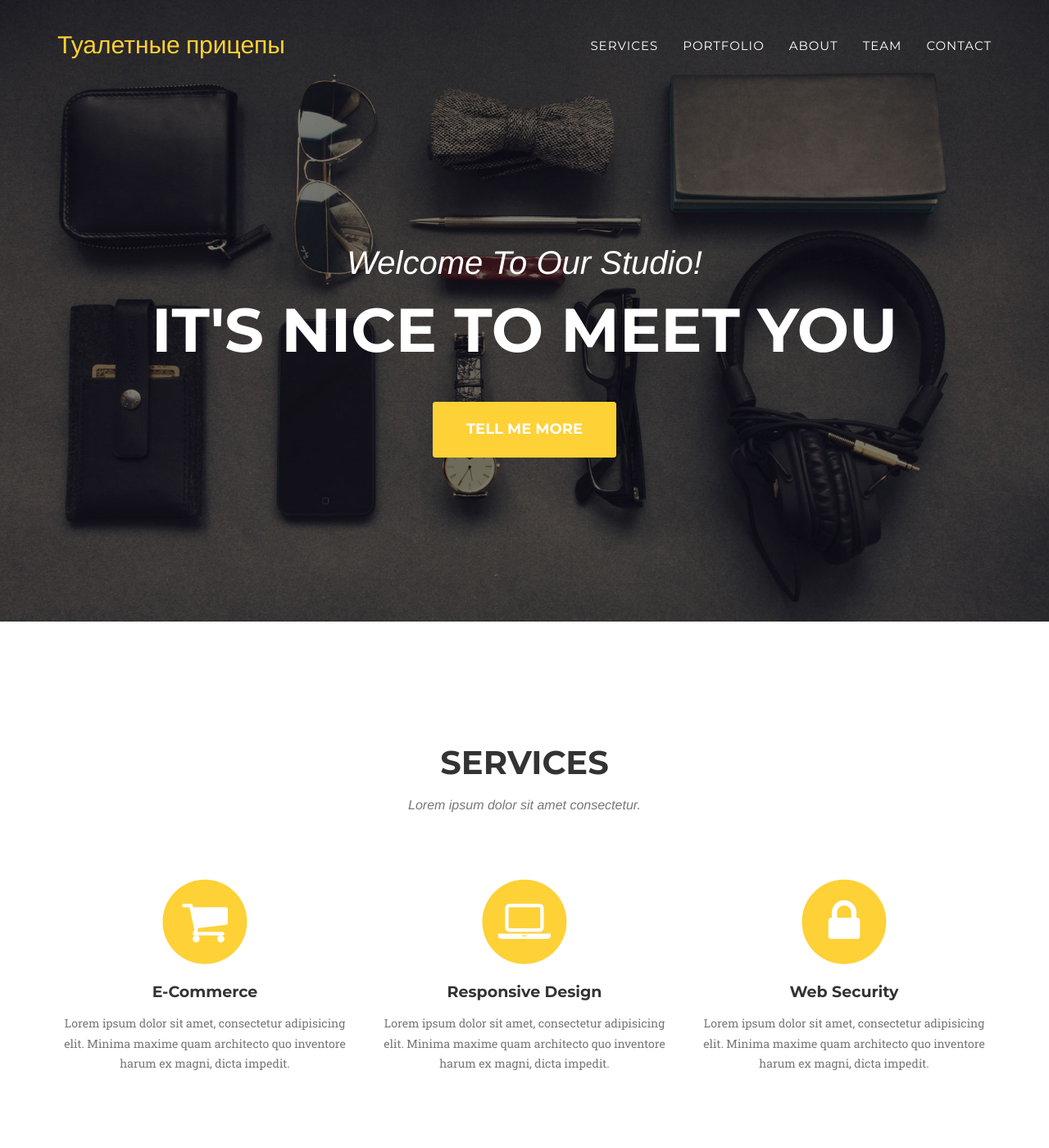
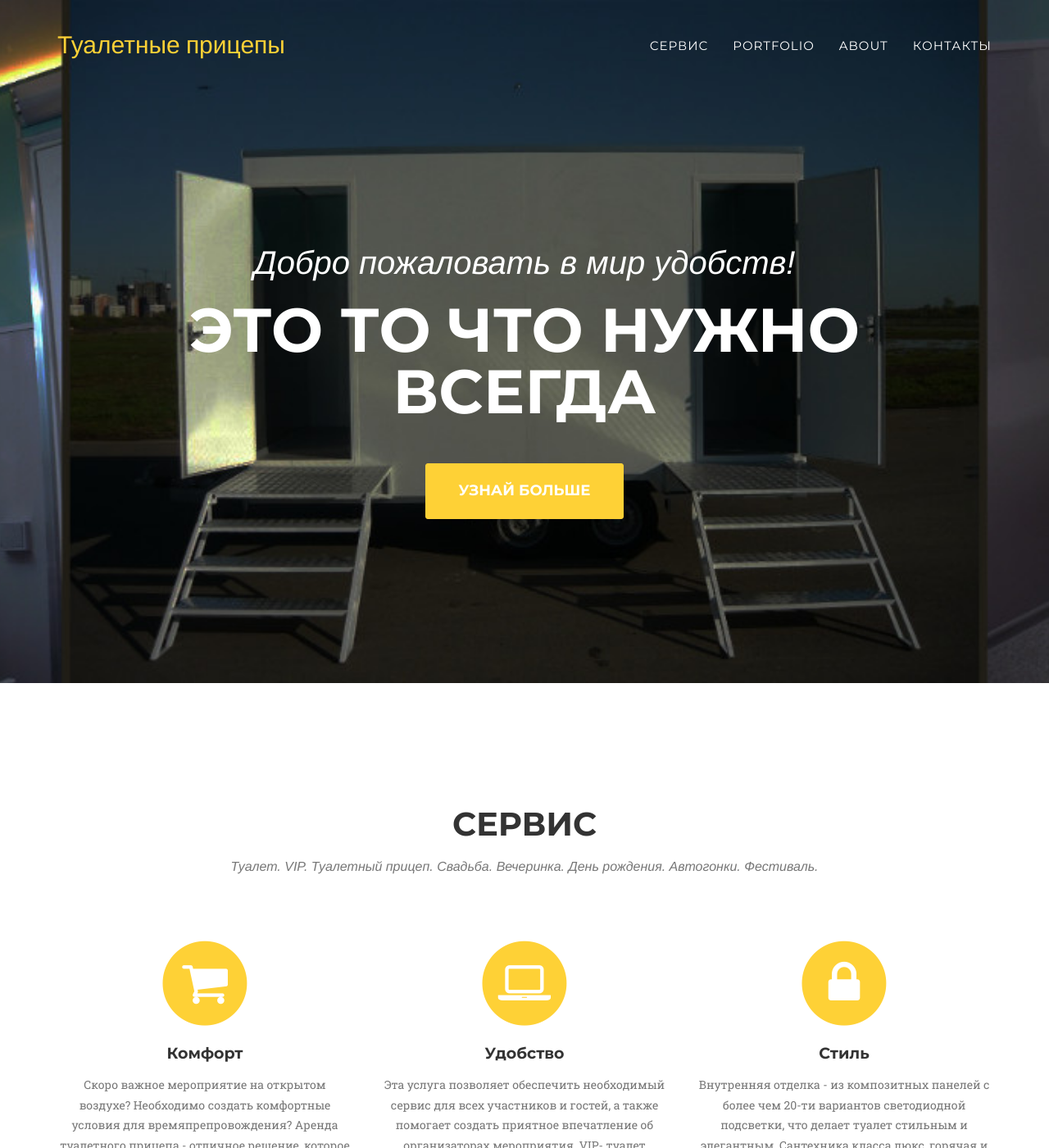
Before and after one commit to toilet-trailer/toilet-traller, a Jekyll site: the page built from index.html, in a window 1280 px wide and 1400 px high. Shown: the whole window at 82% size. Built offline with Jekyll 4.4.1, drawn with Linux system fonts in a browser that asks for light colours; some web fonts are replaced; some of the changed text lies outside the part shown.

Commit message:
Доработано оформление хидера Доработано оформление сервисов Удалены ненужные каталоги и файлы

```diff
--- a/_includes/clients.html
+++ /dev/null
@@ -1,27 +0,0 @@
-<!-- Clients Aside -->
-    <aside class="clients">
-        <div class="container">
-            <div class="row">
-                <div class="col-md-3 col-sm-6">
-                    <a href="#">
-                        <img src="img/logos/envato.jpg" class="img-responsive img-centered" alt="">
-                    </a>
-                </div>
-                <div class="col-md-3 col-sm-6">
-                    <a href="#">
-                        <img src="img/logos/designmodo.jpg" class="img-responsive img-centered" alt="">
-                    </a>
-                </div>
-                <div class="col-md-3 col-sm-6">
-                    <a href="#">
-                        <img src="img/logos/themeforest.jpg" class="img-responsive img-centered" alt="">
-                    </a>
-                </div>
-                <div class="col-md-3 col-sm-6">
-                    <a href="#">
-                        <img src="img/logos/creative-market.jpg" class="img-responsive img-centered" alt="">
-                    </a>
-                </div>
-            </div>
-        </div>
-    </aside>
--- a/_includes/css/agency.css
+++ b/_includes/css/agency.css
@@ -266,7 +266,7 @@ header {
     text-align: center;
     color: #fff;
     background-attachment: scroll;
-    background-image: url(../img/header-bg.jpg);
+    background-image: url(img/header-bg.jpg);
     background-position: center center;
     background-repeat: none;
     -webkit-background-size: cover;
--- a/_includes/footer.html
+++ b/_includes/footer.html
@@ -2,7 +2,7 @@
         <div class="container">
             <div class="row">
                 <div class="col-md-4">
-                    <span class="copyright">Copyright &copy; {{ site.title }} 2014</span>
+                    <span class="copyright">Copyright &copy; {{ site.title }} 2015</span>
                 </div>
                 <div class="col-md-4">
                     <ul class="list-inline social-buttons">
--- a/_includes/header.html
+++ b/_includes/header.html
@@ -19,7 +19,7 @@
                         <a href="#page-top"></a>
                     </li>
                     <li>
-                        <a class="page-scroll" href="#services">Services</a>
+                        <a class="page-scroll" href="#services">Сервис</a>
                     </li>
                     <li>
                         <a class="page-scroll" href="#portfolio">Portfolio</a>
@@ -28,10 +28,7 @@
                         <a class="page-scroll" href="#about">About</a>
                     </li>
                     <li>
-                        <a class="page-scroll" href="#team">Team</a>
-                    </li>
-                    <li>
-                        <a class="page-scroll" href="#contact">Contact</a>
+                        <a class="page-scroll" href="#contact">Контакты</a>
                     </li>
                 </ul>
             </div>
@@ -44,9 +41,9 @@
     <header>
         <div class="container">
             <div class="intro-text">
-                <div class="intro-lead-in">Welcome To Our Studio!</div>
-                <div class="intro-heading">It's Nice To Meet You</div>
-                <a href="#services" class="page-scroll btn btn-xl">Tell Me More</a>
+                <div class="intro-lead-in">Добро пожаловать в мир удобств!</div>
+                <div class="intro-heading">Это то что нужно всегда</div>
+                <a href="#services" class="page-scroll btn btn-xl">Узнай больше</a>
             </div>
         </div>
     </header>
--- a/_includes/services.html
+++ b/_includes/services.html
@@ -3,8 +3,8 @@
         <div class="container">
             <div class="row">
                 <div class="col-lg-12 text-center">
-                    <h2 class="section-heading">Services</h2>
-                    <h3 class="section-subheading text-muted">Lorem ipsum dolor sit amet consectetur.</h3>
+                    <h2 class="section-heading">Сервис</h2>
+                    <h3 class="section-subheading text-muted">Туалет. VIP. Туалетный прицеп. Свадьба. Вечеринка. День рождения. Автогонки. Фестиваль.</h3>
                 </div>
             </div>
             <div class="row text-center">
@@ -13,24 +13,24 @@
                         <i class="fa fa-circle fa-stack-2x text-primary"></i>
                         <i class="fa fa-shopping-cart fa-stack-1x fa-inverse"></i>
                     </span>
-                    <h4 class="service-heading">E-Commerce</h4>
-                    <p class="text-muted">Lorem ipsum dolor sit amet, consectetur adipisicing elit. Minima maxime quam architecto quo inventore harum ex magni, dicta impedit.</p>
+                    <h4 class="service-heading">Комфорт</h4>
+                    <p class="text-muted">Скоро важное мероприятие на открытом воздухе? Необходимо создать комфортные условия для времяпрепровождения? Аренда туалетного прицепа - отличное решение, которое обеспечит комфорт и удобство для ваших гостей! </p>
                 </div>
                 <div class="col-md-4">
                     <span class="fa-stack fa-4x">
                         <i class="fa fa-circle fa-stack-2x text-primary"></i>
                         <i class="fa fa-laptop fa-stack-1x fa-inverse"></i>
                     </span>
-                    <h4 class="service-heading">Responsive Design</h4>
-                    <p class="text-muted">Lorem ipsum dolor sit amet, consectetur adipisicing elit. Minima maxime quam architecto quo inventore harum ex magni, dicta impedit.</p>
+                    <h4 class="service-heading">Удобство</h4>
+                    <p class="text-muted">Эта услуга позволяет обеспечить необходимый сервис для всех участников и гостей, а также помогает создать приятное впечатление об организаторах мероприятия. VIP- туалет привлекателен своей конструкцией и мобильностью, его можно разместить практически в любом месте. </p>
                 </div>
                 <div class="col-md-4">
                     <span class="fa-stack fa-4x">
                         <i class="fa fa-circle fa-stack-2x text-primary"></i>
                         <i class="fa fa-lock fa-stack-1x fa-inverse"></i>
                     </span>
-                    <h4 class="service-heading">Web Security</h4>
-                    <p class="text-muted">Lorem ipsum dolor sit amet, consectetur adipisicing elit. Minima maxime quam architecto quo inventore harum ex magni, dicta impedit.</p>
+                    <h4 class="service-heading">Стиль</h4>
+                    <p class="text-muted">Внутренняя отделка - из композитных панелей с более чем 20-ти вариантов светодиодной подсветки, что делает туалет стильным и элегантным. Сантехника класса люкс, горячая и холодная вода, слив бочка,  дозатор жидкого мыла. Все это оставит приятные ощущения у посетителей. </p>
                 </div>
             </div>
         </div>
--- a/_includes/team.html
+++ /dev/null
@@ -1,33 +0,0 @@
-<!-- Team Section -->
-    <section id="team" class="bg-light-gray">
-        <div class="container">
-            <div class="row">
-                <div class="col-lg-12 text-center">
-                    <h2 class="section-heading">Our Amazing Team</h2>
-                    <h3 class="section-subheading text-muted">Lorem ipsum dolor sit amet consectetur.</h3>
-                </div>
-            </div>
-            <div class="row">
-                {% for member in site.people %}
-                <div class="col-sm-4">
-                    <div class="team-member">
-                        <img src="img/team/{{ member.pic }}.jpg" class="img-responsive img-circle" alt="">
-                        <h4>{{ member.name }}</h4>
-                        <p class="text-muted">{{ member.position }}</p>
-                        <ul class="list-inline social-buttons">
-                            {% for network in member.social %}
-                            <li><a href="{{ network.url }}"><i class="fa fa-{{ network.title }}"></i></a>
-                            {% endfor %}
-
-                        </ul>
-                    </div>
-                </div>
-                {% endfor %}
-            </div>
-            <div class="row">
-                <div class="col-lg-8 col-lg-offset-2 text-center">
-                    <p class="large text-muted">Lorem ipsum dolor sit amet, consectetur adipisicing elit. Aut eaque, laboriosam veritatis, quos non quis ad perspiciatis, totam corporis ea, alias ut unde.</p>
-                </div>
-            </div>
-        </div>
-    </section>
--- a/_layouts/default.html
+++ b/_layouts/default.html
@@ -10,8 +10,6 @@
     {% include services.html %}
     {% include portfolio_grid.html %}
     {% include about.html %}
-    {% include team.html %}
-    {% include clients.html %}
     {% include contact.html %}
     {% include footer.html %}
     {% include modals.html %}
```
Also changed, not shown: img/header-bg.jpg, img/logos/aetuts.jpg (deleted), img/logos/creative-market.jpg (deleted), img/logos/designmodo.jpg (deleted), img/logos/envato.jpg (deleted), img/logos/microlancer.jpg (deleted), img/logos/themeforest.jpg (deleted), img/logos/wordpress.jpg (deleted), img/team/1.jpg (deleted), img/team/2.jpg (deleted), img/team/3.jpg (deleted).
